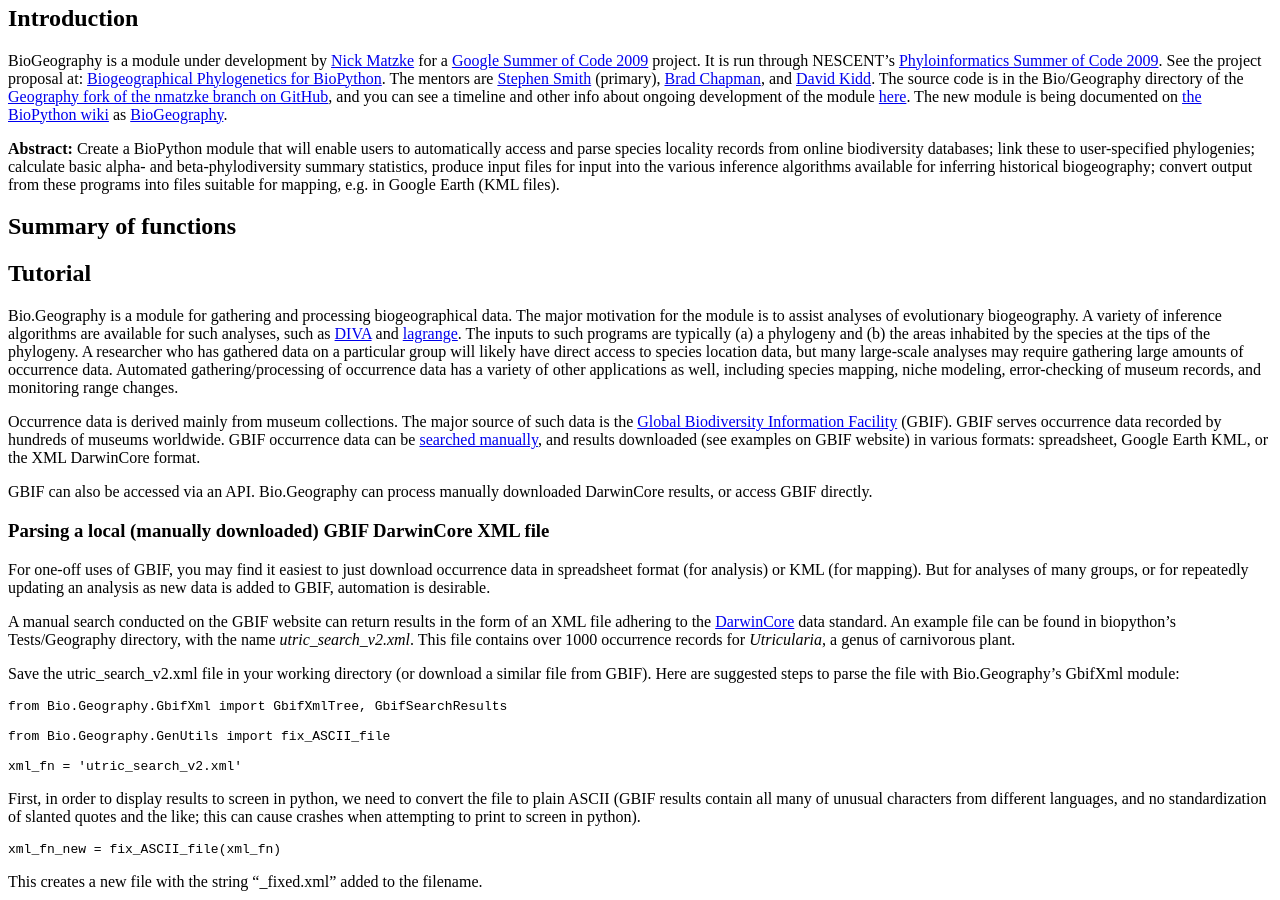
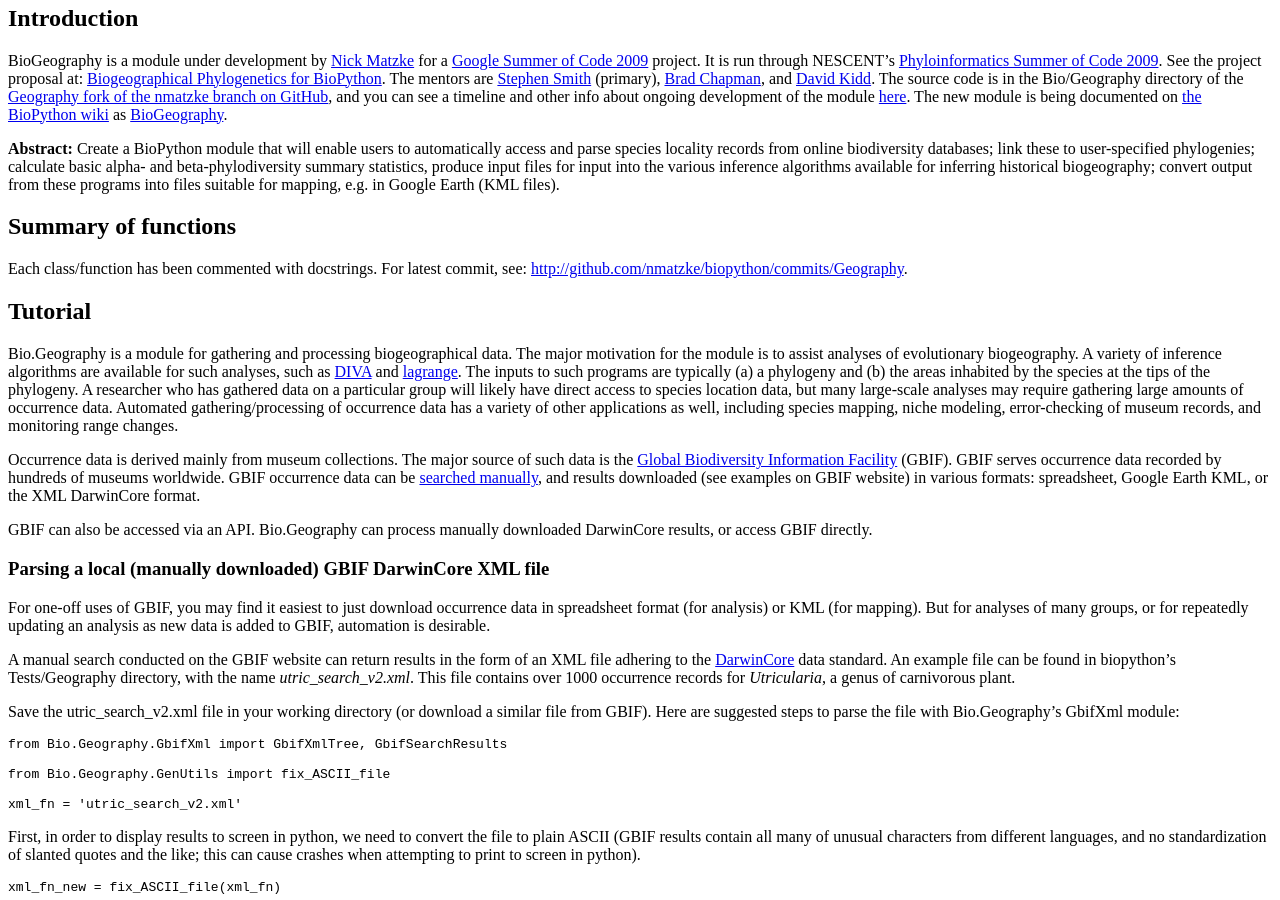
Before and after one commit to biopython/biopython.github.io, a Jekyll site: the page built from wiki/BioGeography.md, in a window 1280 px wide and 900 px high, scrolled down 331 px. Built offline with Jekyll 4.4.1, drawn with Linux system fonts in a browser that asks for light colours.

Commit message:
Added link to github commits.

```diff
--- a/wiki/BioGeography.md
+++ b/wiki/BioGeography.md
@@ -69,6 +69,10 @@ these programs into files suitable for mapping, e.g. in Google Earth
 
 Summary of functions
 --------------------
+
+Each class/function has been commented with docstrings. For latest
+commit, see:
+[<http://github.com/nmatzke/biopython/commits/Geography>](http://github.com/nmatzke/biopython/commits/Geography).
 
 Tutorial
 --------
```
Also changed, not shown: 1 other file.
